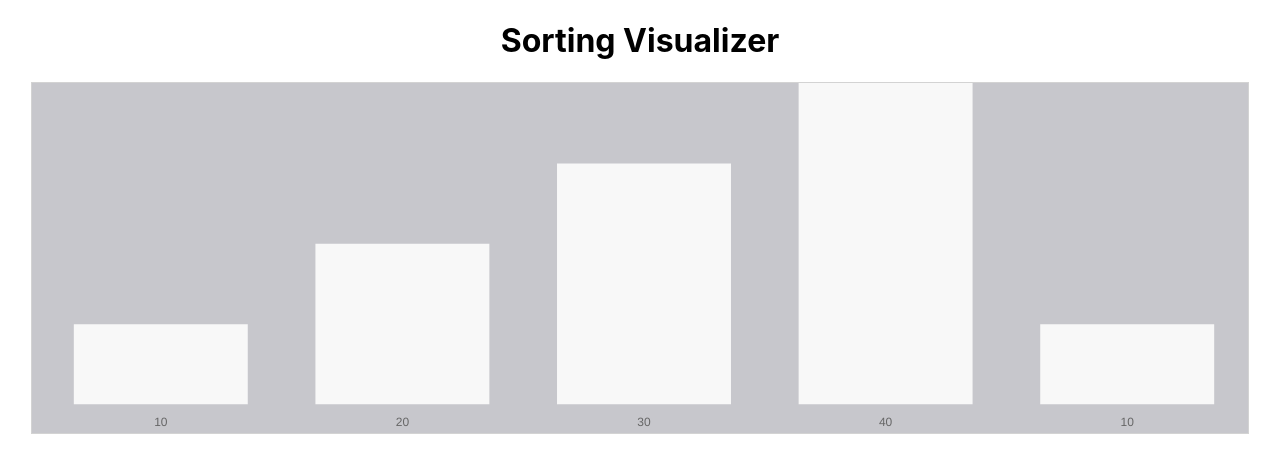
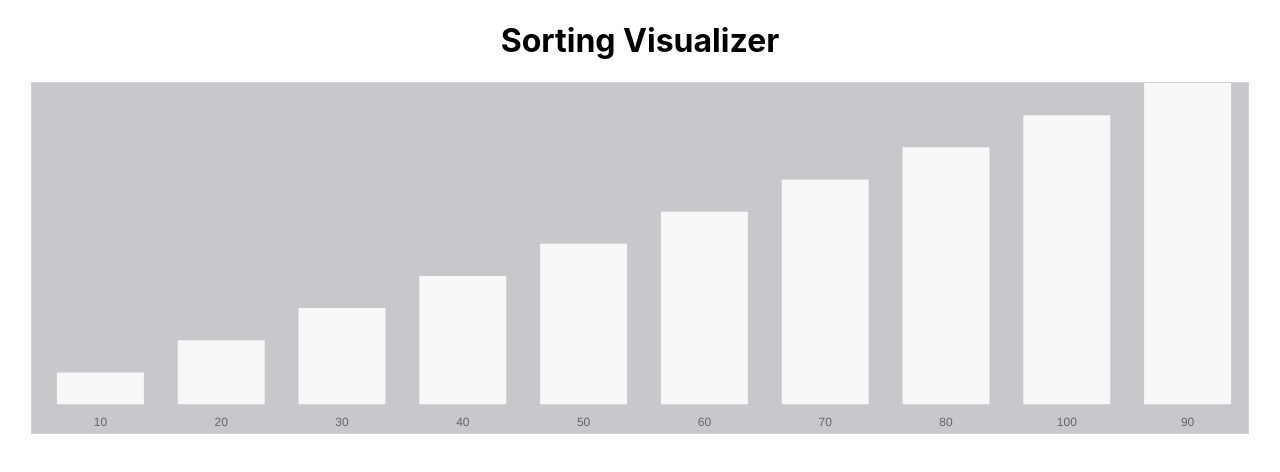
Before and after one commit to Shannu26/react-sorting-visualizer, a React (Create React App) app: page / in a window 1280 px wide. Shown: the top 472 px of the page. Built offline with nearby package versions, Linux system fonts and the light colour scheme.

Commit message:
Added basic sorting functionality

```diff
--- a/src/App.js
+++ b/src/App.js
@@ -4,15 +4,25 @@ import { useState } from "react";
 
 function App() {
   const [data, setData] = useState({
-    labels: [10, 20, 30, 40, 10],
+    labels: [100, 90, 80, 70, 60, 50, 40, 30, 20, 10],
     datasets: [
       {
-        data: [10, 20, 30, 40, 10],
-        backgroundColor: ["rgb(248,248,248)"],
+        data: [100, 90, 80, 70, 60, 50, 40, 30, 20, 10],
+        backgroundColor: [
+          "rgb(248,248,248)",
+          "rgb(248,248,248)",
+          "rgb(248,248,248)",
+          "rgb(248,248,248)",
+          "rgb(248,248,248)",
+          "rgb(248,248,248)",
+          "rgb(248,248,248)",
+          "rgb(248,248,248)",
+          "rgb(248,248,248)",
+          "rgb(248,248,248)",
+        ],
       },
     ],
   });
-
   const [sorting, setSorting] = useState(true);
 
   var options = {
@@ -45,46 +55,58 @@ function App() {
       },
     },
     events: [],
+    animation: false,
   };
 
-  // const alg = () => {
-  //   const state = data.datasets[0].data;
-  //   for (let i = 0; i < 5; i++) {
-  //     for (let j = 0; j < 5; j++) {
-  //       // console.log(state);
-  //       if (state[i] > state[j]) {
-  //         let temp = 0;
-  //         temp = state[i];
-  //         state[i] = state[j];
-  //         state[j] = temp;
-  //         // console.log(state);
-  //         setTimeout(
-  //           (s, i, j) => {
-  //             if (state[i] > state[j]) {
-  //               let temp = 0;
-  //               temp = state[i];
-  //               state[i] = state[j];
-  //               state[j] = temp;
-  //             }
-  //             setData((prev) => {
-  //               const newState = { ...prev };
-  //               console.log(newState);
-  //               console.log(s);
-  //               newState.datasets[0].data = s;
-  //               return newState;
-  //             });
-  //           },
-  //           5000,
-  //           state,
-  //           i,
-  //           j
-  //         );
-  //       }
-  //     }
-  //   }
-  //   setSorting(false);
-  // };
-  // if (sorting) alg();
+  const sort = () => {
+    const arr = data.datasets[0].data;
+    let c = 0;
+    for (let i = 0; i < arr.length; i++) {
+      for (let j = i + 1; j < arr.length; j++) {
+        setTimeout(
+          (arr, i, j) => {
+            setData((prev) => {
+              const new_data = { ...prev };
+              new_data.datasets[0].data = [...arr];
+              new_data.labels = [...arr];
+              new_data.datasets[0].backgroundColor = [
+                "rgb(248,248,248)",
+                "rgb(248,248,248)",
+                "rgb(248,248,248)",
+                "rgb(248,248,248)",
+                "rgb(248,248,248)",
+                "rgb(248,248,248)",
+                "rgb(248,248,248)",
+                "rgb(248,248,248)",
+                "rgb(248,248,248)",
+                "rgb(248,248,248)",
+              ];
+              new_data.datasets[0].backgroundColor[i] = "red";
+              new_data.datasets[0].backgroundColor[j] = "red";
+              // console.log(arr);
+              console.log(`${i}  ${j}`);
+              return new_data;
+            });
+          },
+          100 * c,
+          [...arr],
+          i,
+          j,
+          c
+        );
+        c++;
+        if (arr[i] > arr[j]) {
+          let temp = arr[i];
+          arr[i] = arr[j];
+          arr[j] = temp;
+          // console.log(arr);
+        }
+      }
+    }
+    setSorting(false);
+  };
+
+  if (sorting) sort();
 
   return (
     <div className="App">
```
Also changed, not shown: src/index.js (+29 -6 lines).
